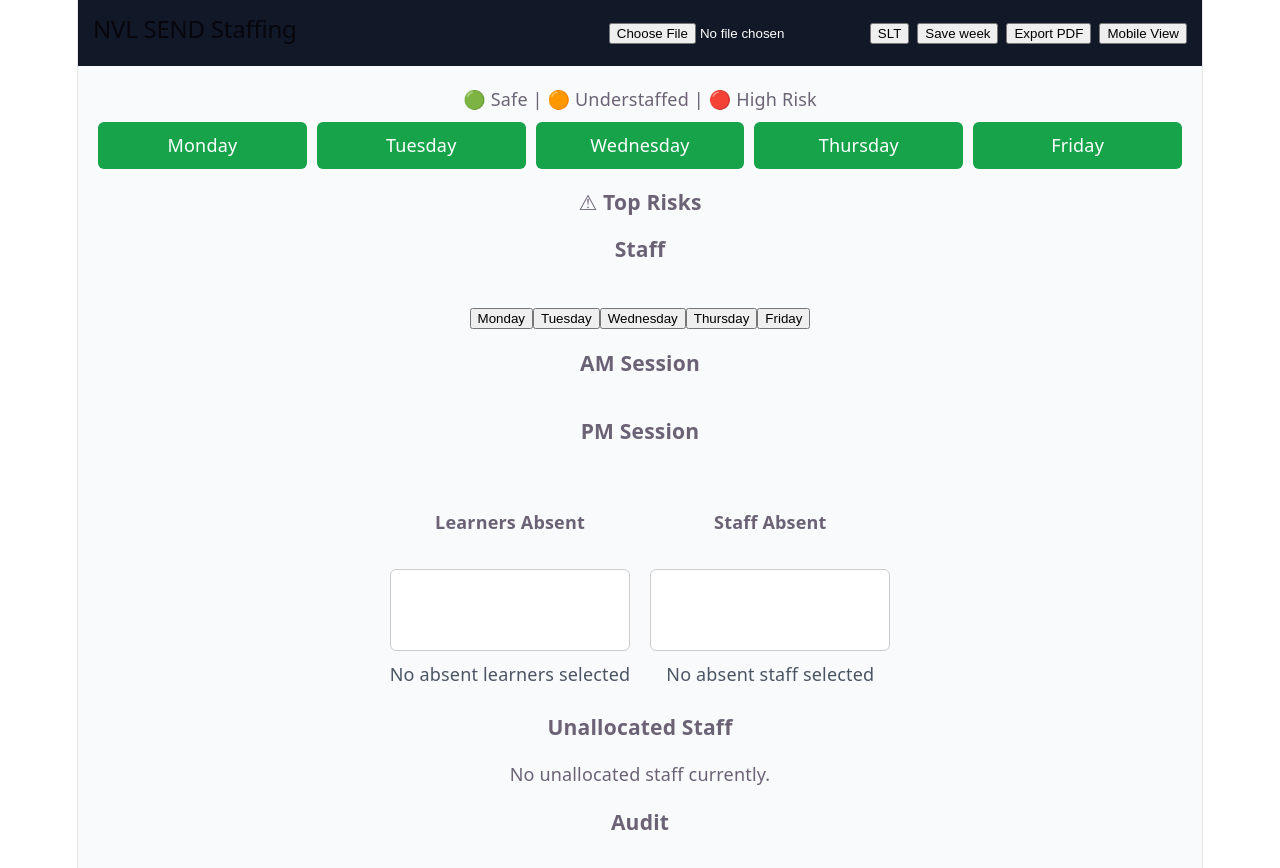
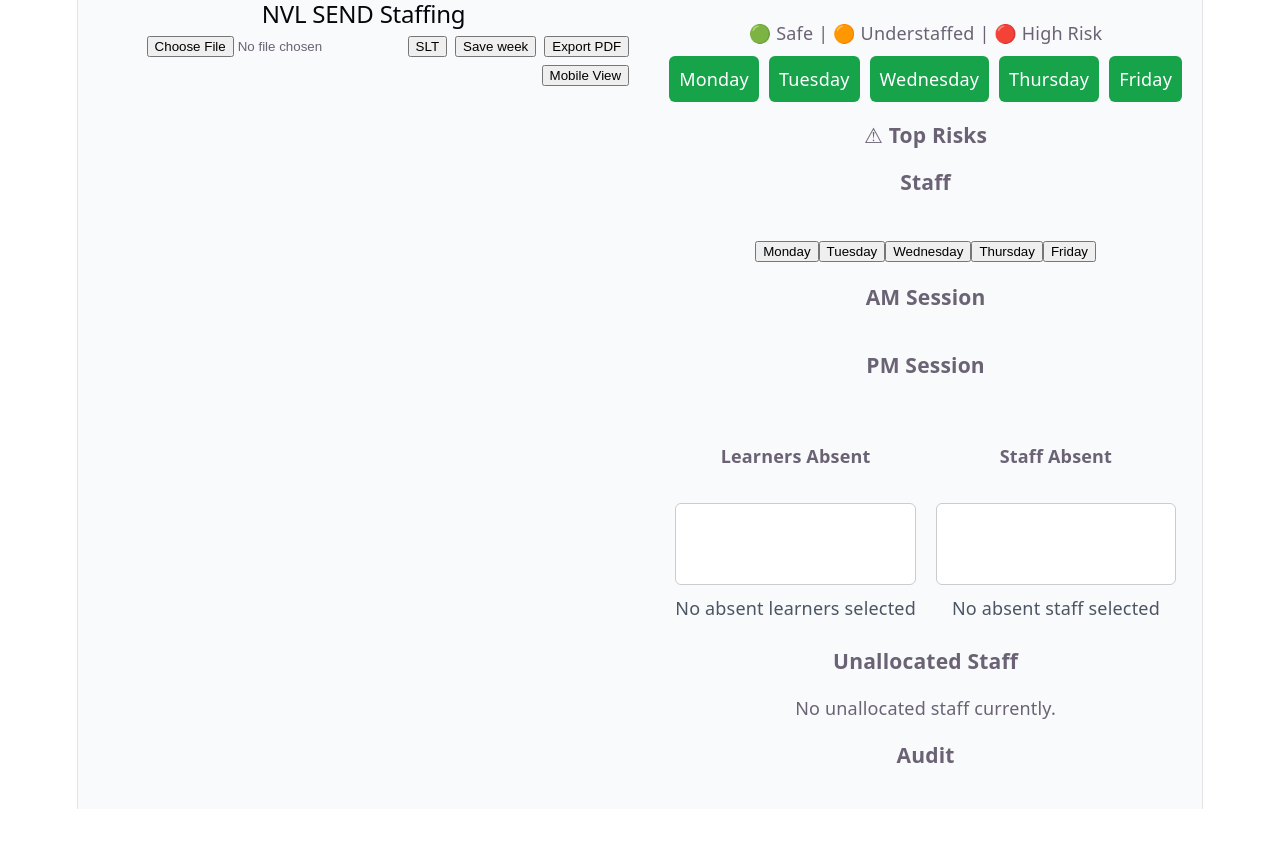
Before and after one commit to pezzaoaks/NVL-Staffing-App, a React (Vite) app: page / in a window 1280 px wide. Shown: the top 868 px of the page. After the commit the page ends 809 px from the top, so only its background shows below. Built offline with nearby package versions, Linux system fonts and the light colour scheme.

Commit message:
Final Beta May 2026 V1.7 - wider page

```diff
--- a/src/App.jsx
+++ b/src/App.jsx
@@ -391,16 +391,22 @@ export default function App() {
   }
 
   return (
-    <div style={{ background: "#f9fafb", minHeight: "100vh" }}>
-      <div
-        style={{
-          display: "flex",
-          justifyContent: "space-between",
-          padding: 15,
-          background: "#111827",
-          color: "white",
-        }}
-      >
+
+  <div
+    style={{
+      background: "#f9fafb",
+      minHeight: "100vh",
+      display: "flex",
+      justifyContent: "center"
+    }}
+  >
+    <div
+      style={{
+        width: "100%",
+        maxWidth: "2400px",
+        padding: "0 20px"
+      }}
+    >
         <h2>NVL SEND Staffing</h2>
         <div style={mobileHeaderStyle}>
           <input className="no-print" type="file" accept=".csv,.xlsx" onChange={handleUpload} />
```
